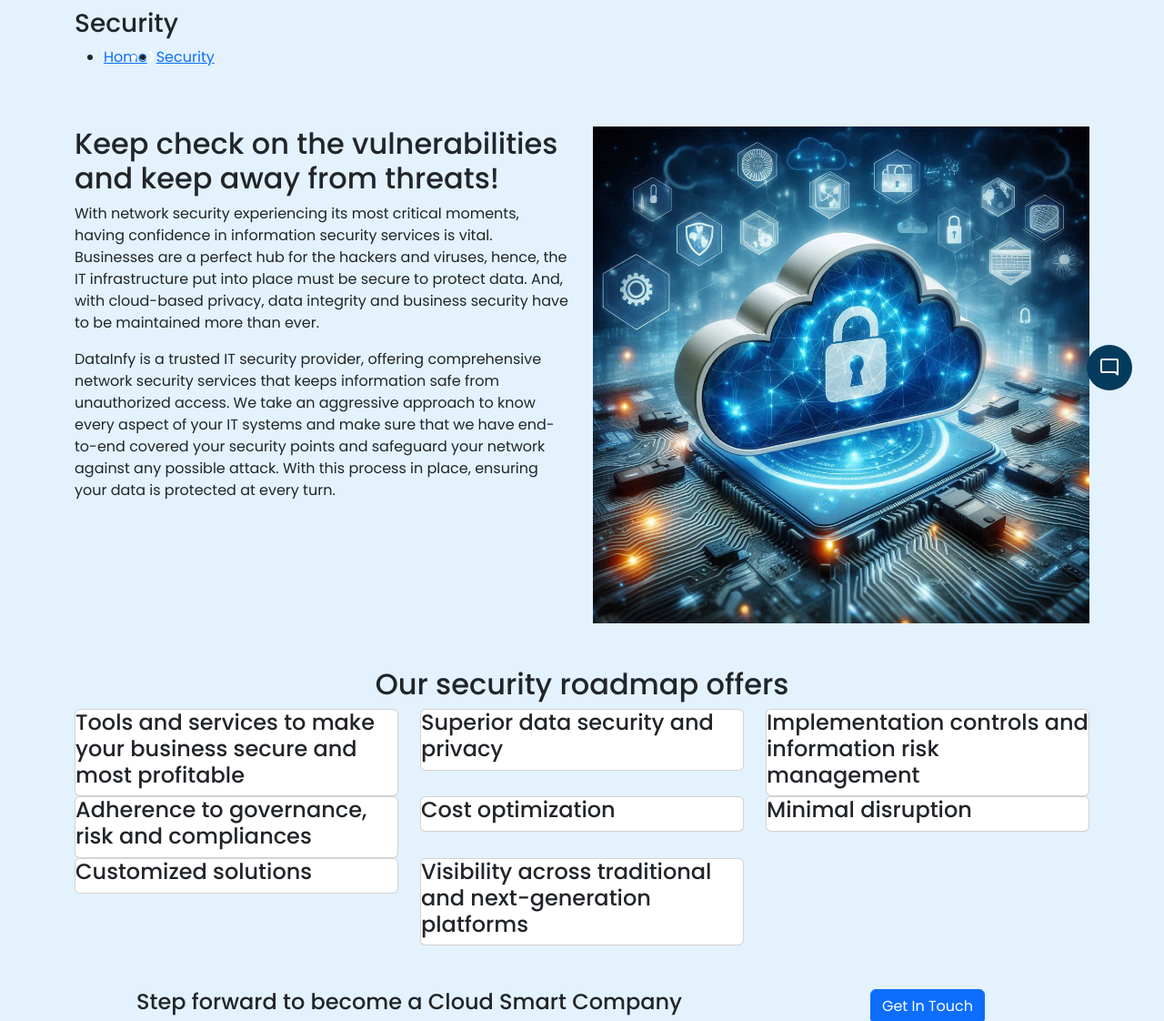
After one commit to Mani-Kumar-dev/DATAINFY, a Django app: page /security in a window 1280 px wide. The commit adds this page. Shown: the part 341-1463 px from the top of the page at 91% size. Run offline with Django 3.2, Linux system fonts and the light colour scheme; some libraries are stand-ins or nearby versions.

Commit message:
Add project files to Inner_pages branch

```diff
--- a/Infinity/infiapp/templates/base.html
+++ b/Infinity/infiapp/templates/base.html
@@ -20,7 +20,7 @@
 </head>
 
 <body>
-  <div id="skipnav">
+  <div class="skipnav">
     <a href="#mainContent">Skip navigation</a>
   </div>
   <main id="mainContent">
@@ -91,16 +91,16 @@
                 <div class="row">
                   <div class="col-md-4">
                     <li><a class="dropdown-item" href="/Virtualization">Virtualization</a></li>
-                    <li><a class="dropdown-item" href="#">Backup</a></li>
+                    <li><a class="dropdown-item" href="/backup">Backup</a></li>
                   </div>
                   <div class="col-md-4">
                     <li><a class="dropdown-item" href="/migrations_page">Migration</a></li>
-                    <li><a class="dropdown-item" href="#">Mobility</a></li>
+                    <li><a class="dropdown-item" href="/mobility">Mobility</a></li>
 
                   </div>
                   <div class="col-md-4">
-                    <li><a class="dropdown-item" href="#">Security</a></li>
-                    <li><a class="dropdown-item" href="#">Storage</a></li>
+                    <li><a class="dropdown-item" href="/security">Security</a></li>
+                    <li><a class="dropdown-item" href="/storage">Storage</a></li>
 
                   </div>
                 </div>
@@ -176,13 +176,23 @@
               </div>
               <div class="foot_links">
                   <ul class="list-group">
-                      <li class="list-items">
-                          <a href="" class="list-links">Cloud Services</a>
+                      <li class="list-items"><a href="" class="list-links">Cloud Services</a>
                       </li>
-                      <li class="list-items">
-                          <a href=""class="list-links">IT Services</a>
+                      <li class="list-items"><a href=""class="list-links">IT-Managed Services</a>
                       </li>
-                      <li class="list-items"><a href="" class="list-links">Products</a>
+                      <li class="list-items"><a href="" class="list-links">Network Security</a>
+                      </li>
+                      <li class="list-items"><a href="" class="list-links">Data Center Solution</a>
+                      </li>
+                      <li class="list-items"><a href=""class="list-links">Infrastucture Modernization</a>
+                      </li>
+                      <li class="list-items"><a href="" class="list-links">End User Computing</a>
+                      </li>
+                      <li class="list-items"><a href="" class="list-links">Cyber Security Solutions</a>
+                      </li>
+                      <li class="list-items"><a href=""class="list-links">Integration & Deployment</a>
+                      </li>
+                      <li class="list-items"><a href="" class="list-links">UPS & Power Solutions</a>
                       </li>
 
                   </ul>
@@ -196,12 +206,17 @@
               </div>
               <div class="foot_links">
                   <ul class="list-group">
-                      <li class="list-items">
-                          <a href="" class="list-links">Cloud Services</a>
+                      <li class="list-items"><a href="/Virtualization" class="list-links">Virtualization</a>
                       </li>
-                      <li class="list-items"><a href="" class="list-links">IT Services</a>
+                      <li class="list-items"><a href="/migrations_page" class="list-links">Migration</a>
                       </li>
-                      <li class="list-items"><a href="" class="list-links">Products</a>
+                      <li class="list-items"><a href="/security" class="list-links">Security</a>
+                      </li>
+                      <li class="list-items"><a href="/backup" class="list-links">Backup</a>
+                      </li>
+                      <li class="list-items"><a href="/mobility" class="list-links">Mobility</a>
+                      </li>
+                      <li class="list-items"><a href="/storage" class="list-links">Storage</a>
                       </li>
 
                   </ul>
@@ -216,7 +231,10 @@
               <div class="foot_links">
                   <ul class="list-group">
                       <li class="list-items foot_cont">
-                          <a href="" class="list-loc">Lorem ipsum dolor sit amet consectetur, adipisicing elit. Similique, est.</a>
+                          <a href="" class="list-loc">Aptsol Global Tech Pvt. Ltd
+                            Imperial Square, 1st Floor, HUDA Techno Enclave
+                            Beside Medicover Hospitals
+                            HITECH City Hyderabad, Telangana 500081</a>
                       </li>
                       <li class="list-items foot_cont">
                           <a href=""  class="list-phone">
--- /dev/null
+++ b/Infinity/innerpages/templates/security.html
@@ -0,0 +1,169 @@
+{% extends "base.html" %}
+{% load static %}
+{% block title %}
+    Technology
+{% endblock title %}
+{% block content %}
+<!--inner banner Head starts-->
+<section class="inner_banner mb-5">
+    <div class="container">
+        <div class="row">
+            <div class="col-md-12">
+                <div class="inner_head">
+                    <div class="innerflex">
+                        <h3 class="inner_head1">
+                            Security
+                        </h3>
+                    </div>
+                    <div class="innerflex">
+                        <ul class="breadcrumbs d-flex">
+                            <li class="breadccrumbs_items">
+                                <a href="/" class="bread_crumbs_links">Home</a>
+                            </li>
+                            <li class="breadccrumbs_items text-white">
+                                <i class="fa-solid fa-angle-right"></i>
+                            </li>
+
+                            <li class="breadccrumbs_items">
+                                <a href="" class="bread_crumbs_links">Security</a>
+                            </li>
+                        </ul>
+                    </div>
+
+
+                </div>
+            </div>
+        </div>
+    </div>
+</section>
+<!--inner banner Head ends-->
+<!--Inner content starts-->
+<section class="inner_content mb-5">
+    <div class="container">
+        <div class="row">
+            <div class="col-md-6">
+                <div class="inner_tech_head">
+                    <h2>Keep check on the vulnerabilities and keep away from threats!</h2>
+                </div>
+                <div class="inner_tech_content">
+                    <p>With network security experiencing its most critical moments, having confidence in information security services is vital. Businesses are a perfect hub for the hackers and viruses, hence, the IT infrastructure put into place must be secure to protect data. And, with cloud-based privacy, data integrity and business security have to be maintained more than ever.</p>
+                        <p> DataInfy is a trusted IT security provider, offering comprehensive network security services that keeps information safe from unauthorized access. We take an aggressive approach to know every aspect of your IT systems and make sure that we have end-to-end covered your security points and safeguard your network against any possible attack. With this process in place, ensuring your data is protected at every turn.</p>
+                     </div>
+            </div>
+            <div class="col-md-6">
+                <div class="image_inner">
+                    <img src="{% static 'assets/images/Technology/security.jpeg'%}" class="img-fluid techno" alt="Security_image">
+                </div>
+            </div>
+        </div>
+    </div>
+</section>
+<!--Inner content ends-->
+<!--inner virtu starts-->
+<section class="inner_virt mb-5">
+    <div class="container">
+        <div class="row">
+            <div class="col-md-12">
+                <div class="inner_tech_head text-center">
+                    <h2>Our security roadmap offers</h2>
+                </div>
+            </div>
+        </div>
+        <div class="row">
+            <div class="col-md-4">
+                <div class="card inner_card">
+                    <div class="card_inner_head">
+                        <h4>
+                            Tools and services to make your business secure and most profitable
+                        </h4>
+                    </div>
+                </div>
+            </div>
+            <div class="col-md-4">
+                <div class="card inner_card">
+                    <div class="card_inner_head">
+                        <h4>Superior data security and privacy
+                        </h4>
+                    </div>
+                </div>
+            </div>
+            <div class="col-md-4">
+                <div class="card inner_card">
+                    <div class="card_inner_head">
+                        <h4>Implementation controls and information risk management
+                        </h4>
+                    </div>
+                </div>
+            </div>
+
+            <div class="col-md-4">
+                <div class="card inner_card">
+                    <div class="card_inner_head">
+                        <h4>Adherence to governance, risk and compliances
+                        </h4>
+                    </div>
+                </div>
+            </div>
+
+            <div class="col-md-4">
+                <div class="card inner_card">
+                    <div class="card_inner_head">
+                        <h4>Cost optimization
+                        </h4>
+                    </div>
+                </div>
+            </div>
+
+            <div class="col-md-4">
+                <div class="card inner_card">
+                    <div class="card_inner_head">
+                        <h4>Minimal disruption
+                        </h4>
+                    </div>
+                </div>
+            </div>
+
+            <div class="col-md-4">
+                <div class="card inner_card">
+                    <div class="card_inner_head">
+                        <h4>Customized solutions
+                        </h4>
+                    </div>
+                </div>
+            </div>
+
+            <div class="col-md-4">
+                <div class="card inner_card">
+                    <div class="card_inner_head">
+                        <h4>Visibility across traditional and next-generation platforms</h4>
+                    </div>
+                </div>
+            </div>
+
+        </div>
+    </div>
+</section>
+<!--inner virtu ends-->
+
+
+<!---Get In touch starts-->
+<section class="getInT">
+    <div class="container">
+        <div class="row">
+            <div class="col-md-8">
+                <div class="get_text text-center">
+                    <h4 class="grw">Step forward to become a Cloud Smart Company</h4>
+                    <!-- <h4 class="cont">Contact Us</h4> -->
+                </div>
+            </div>
+            <div class="col-md-4">
+                <div class="btn_get text-center">
+                    <a href="" class="btn btn-primary inbtn">Get In Touch</a>
+                </div>
+            </div>
+        </div>
+    </div>
+</section>
+<!---Get In touch Ends-->
+
+{% endblock content %}
--- a/Infinity/innerpages/urls.py
+++ b/Infinity/innerpages/urls.py
@@ -7,5 +7,11 @@ urlpatterns = [
     path("Virtualization",views.Virtualization,name="Virtualization"),
     path("migrations_page",views.migrations_page,name="migrations_page"),
 
+    path("security",views.security,name="security"),
+    path("mobility",views.mobility,name="mobility"),
+    path("storage",views.storage,name="storage"),
+    path("backup",views.backup,name="backup"),
+
+
 
 ]
--- a/Infinity/innerpages/views.py
+++ b/Infinity/innerpages/views.py
@@ -7,3 +7,11 @@ def Virtualization(request):
     return render(request,"Virtualization.html")
 def migrations_page(request):
     return render(request,"migrations_page.html")
+def security(request):
+    return render(request,"security.html")
+def mobility(request):
+    return render(request,"mobility.html")
+def backup(request):
+    return render(request,"backup.html")
+def storage(request):
+    return render(request,"storage.html")
--- a/Infinity/static/assets/css/style.css
+++ b/Infinity/static/assets/css/style.css
@@ -6,15 +6,15 @@
 body {
     background: #d9d9d9 !important;
 }
-#skipnav{
-    position: absolute;
+.skipnav{
+    position:absolute;
   left: -10000px;
   top: auto;
   width: 1px;
   height: 1px;
   overflow: hidden;
 }
-#skipnav:focus {
+.skipnav:focus {
     position: static;
     width: auto;
     height: auto;
```
Also changed, not shown: Infinity/innerpages/templates/backup.html (added, +155 -0 lines), Infinity/innerpages/templates/mobility.html (added, +148 -0 lines), Infinity/innerpages/templates/storage.html (added, +146 -0 lines), Infinity/static/assets/images/Technology/backup.jpeg (added), Infinity/static/assets/images/Technology/mobility.jpeg (added), Infinity/static/assets/images/Technology/security.jpeg (added), Infinity/static/assets/images/Technology/storage.jpeg (added).
